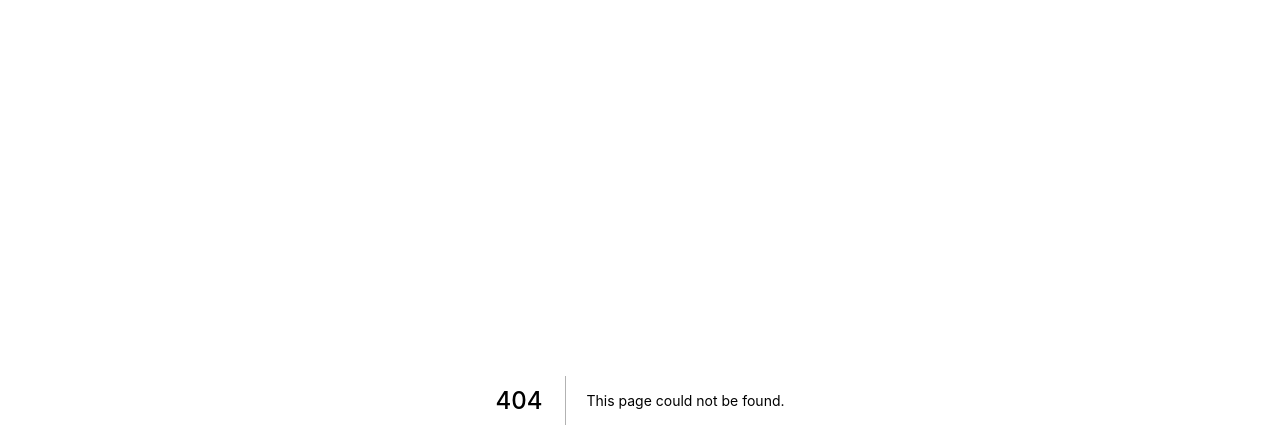
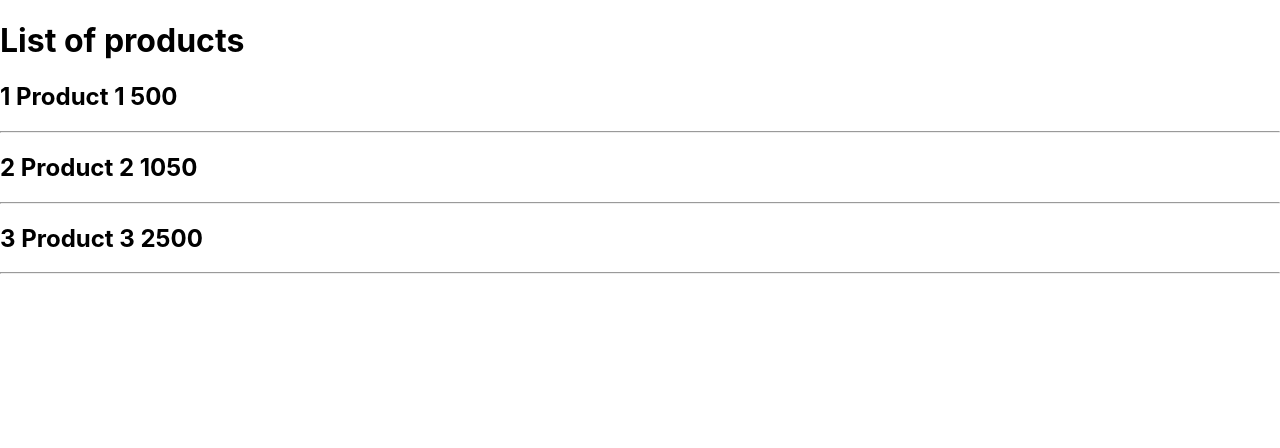
Before and after one commit to Marc-Kruiss/Next_Js_Course, a Next.js app in the folder next-pre-rendering/: page /products in a window 1280 px wide. Before the commit this address had no page. Shown: the top 448 px of the page. Built offline with nearby package versions, Linux system fonts and the light colour scheme; data requests are answered from the project's data file.

Commit message:
getStaticProps &  getStaticPaths Example

```diff
--- /dev/null
+++ b/next-pre-rendering/pages/products/index.js
@@ -0,0 +1,34 @@
+import React from "react";
+
+function ProductList({ products }) {
+  return (
+    <>
+      <h1>List of products</h1>
+      {products.map((product) => {
+        return (
+          <div key={product.id}>
+            <h2>
+              {product.id} {product.title} {product.price}
+            </h2>
+            <hr />
+          </div>
+        );
+      })}
+    </>
+  );
+}
+
+export default ProductList;
+
+export async function getStaticProps() {
+  console.log('Generating / Regenerating ProductList')
+  const response = await fetch("http://localhost:4000/products");
+  const data = await response.json();
+
+  return {
+    props: {
+      products: data,
+    },
+    revalidate:30
+  };
+}
```
Also changed, not shown: next-pre-rendering/pages/products/[productId].js (added, +43 -0 lines).
